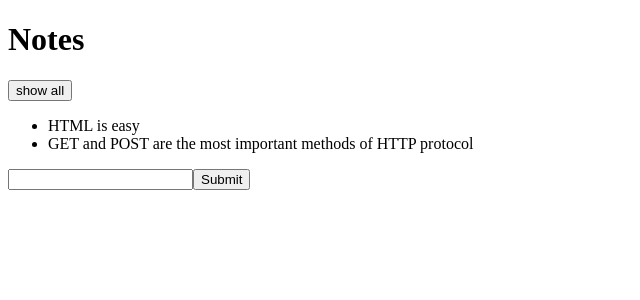
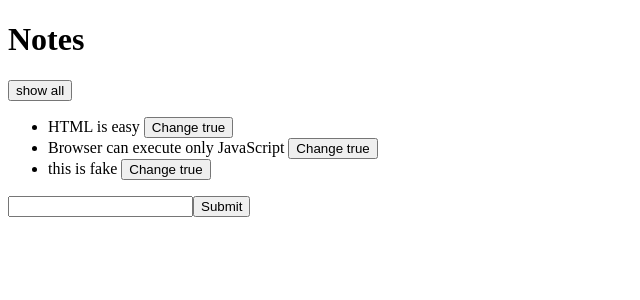
Before and after one commit to mushkan27/fullstackopen-workshop, a React (Vite) app in the folder part-2/notes-app/: page / in a window 1280 px wide. Shown: the top 300 px of the page, without its empty margins (0-640 px from the left). Built offline with nearby package versions, Linux system fonts and the light colour scheme; data requests are answered from the project's data file.

Commit message:
workshop 2-d: refactor and update notes handling with new service methods and improve note display

```diff
--- a/part-2/notes-app/db.json
+++ b/part-2/notes-app/db.json
@@ -1,5 +1,5 @@
 {
-   "notes": [
+  "notes": [
     {
       "id": "1",
       "content": "HTML is easy",
@@ -8,12 +8,22 @@
     {
       "id": "2",
       "content": "Browser can execute only JavaScript",
-      "important": false
+      "important": true
     },
     {
       "id": "3",
       "content": "GET and POST are the most important methods of HTTP protocol",
-      "important": true
+      "important": false
+    },
+    {
+      "id": "4",
+      "content": "hel",
+      "important": false
+    },
+    {
+      "id": "5",
+      "content": "Hello ",
+      "important": false
     }
   ]
 }
--- a/part-2/notes-app/src/App.jsx
+++ b/part-2/notes-app/src/App.jsx
@@ -1,6 +1,8 @@
 import Note from "./components/Note";
 import { useState, useEffect } from "react";
 import axios from "axios"
+// import getAll from "./services/notes"; //not valid when using `export default { getAll, create }
+import noteService from "./services/notes";
 
 // const App = (props) => {
 //   return (
@@ -70,7 +72,7 @@ import axios from "axios"
 // };
 
 
-//USE EFFECT, AXIOUS
+//USE EFFECT, AXIOS
 const App = (props) => {
   const [notes, setNotes] = useState([])
   const [newNote, setNewNote] = useState("");
@@ -79,15 +81,24 @@ const App = (props) => {
   useEffect(()=>{
     console.log("hello world")
     //1. Getting data from the backend server
-    let myAxiosPromise = axios.get("http://localhost:3001/notes")
+    let myAxiosPromise = noteService.getAll();
+    myAxiosPromise.then((myData)=>{
+      // console.log("myResult:", myResult) //Promise result which is object
+      // console.dir("myResultdata", myResult.data)
+      myData.push({
+        id: 1000,
+        content: "this is fake",
+        important: true
+      })
 
-    myAxiosPromise.then((myResult)=>{
-      // console.log(myResult)
-      // console.dir(myResult.data)
       //2. Put the data into notes state
-      setNotes(myResult.data)
-    })
-    console.log(myAxiosPromise) //Promise Object
+      setNotes(myData)})
+    //   .catch((err)=>{
+    //     console.log("error occured")
+    //       console.dir(err)
+    // })
+
+    console.log("inside useEffect get:", myAxiosPromise) //Promise Object
   }
     ,[])
 
@@ -95,12 +106,20 @@ const App = (props) => {
 
   const handleSubmit = (event) => {
     event.preventDefault(); //prevent page refresh
-    setNotes(notes.concat({
+    let myNote = {
       content: newNote,
       id: notes.length + 1,
-      important:Math.random()>0.5}))
+      important:Math.random()>0.5
+    }
+    //Create (axios.post)
+    let postPromise = noteService.create(myNote)
+    console.log("inside handleSubmit post:", postPromise)
+    postPromise.then((result)=>{
+      console.log("note created data return", result.data)
+      setNotes(notes.concat(result.data))
     setNewNote("")
-    console.log("form has been submitted")
+
+    })
 
   }
 
@@ -112,6 +131,32 @@ const App = (props) => {
     setShowAll(!showAll)
   }
 
+//Button that display and change notes.important in FrontEnd(state) and BackEnd(server)
+  const updateData =(id)=> {
+    //1. update the server
+    let currentNote = notes.find((note)=>{return note.id === id})
+    let updatedNote = {...currentNote, important: !currentNote.important}
+    let putPromise=noteService.update(id, updatedNote)
+    putPromise.then((result)=>{
+      console.dir(result)
+      let updatedNote = result.data
+      //2. update the state
+      setNotes(
+        notes.map((note)=>
+          note.id===updatedNote.id?updatedNote:note)
+      )
+    }).catch(err=>{
+      console.log("some error here")
+      console.dir(err)
+      if(err.response.status===404){
+        console.log("this means id doesnot exists in server");
+        alert(`This note "${currentNote.content}" doesnot exist`)
+        setNotes(notes.filter((note)=> note.id !== currentNote.id))
+      }else{console.log('this is some other error')}
+    })
+
+  }
+
   return (
     <>
     <h1>Notes</h1>
@@ -119,7 +164,7 @@ const App = (props) => {
 
     <ul>
       {notesToShow.map((value)=>{
-        return <Note key={value.id} note={value}/>
+        return <Note key={value.id} note={value} updateNote={()=>{updateData(value.id)}} />
       })}
   </ul>
 
--- a/part-2/notes-app/src/components/Note.jsx
+++ b/part-2/notes-app/src/components/Note.jsx
@@ -1,5 +1,5 @@
-const Note = ({note}) => {
-    return <li>{note.content}</li>
+const Note = ({note, updateNote}) => {
+    return <li>{note.content} <button onClick={updateNote}>Change {note.important?"true":"false"}</button></li>
 }
 
 export default Note;
--- /dev/null
+++ b/part-2/notes-app/src/services/notes.js
@@ -0,0 +1,17 @@
+import axios from "axios";
+
+const baseUrl = "http://localhost:3001/notes";
+
+const getAll = () => {
+    return axios.get(baseUrl).then((result)=>result.data)
+};
+
+const create = (note) => {
+    return axios.post(baseUrl, note)
+}
+
+const update = (id, updatedNote) => {
+    return axios.put(`${baseUrl}/${id}`, updatedNote)
+}
+
+export default {getAll, create, update};
```
